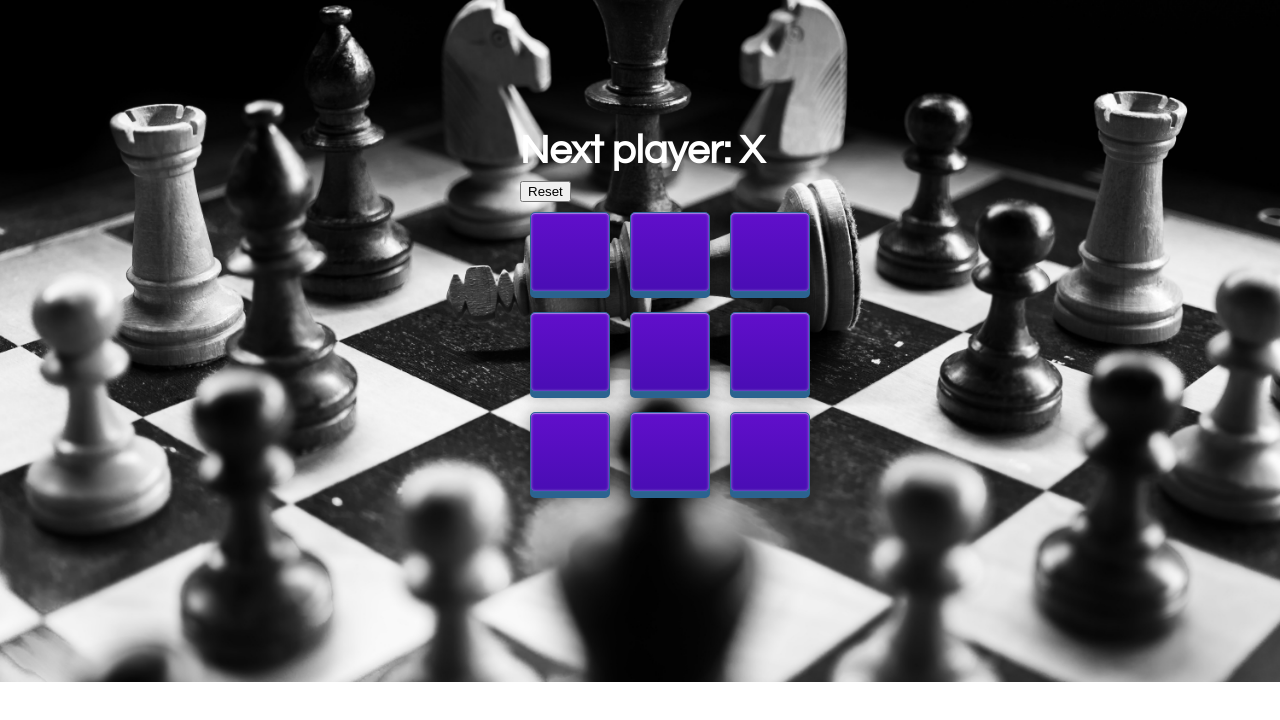
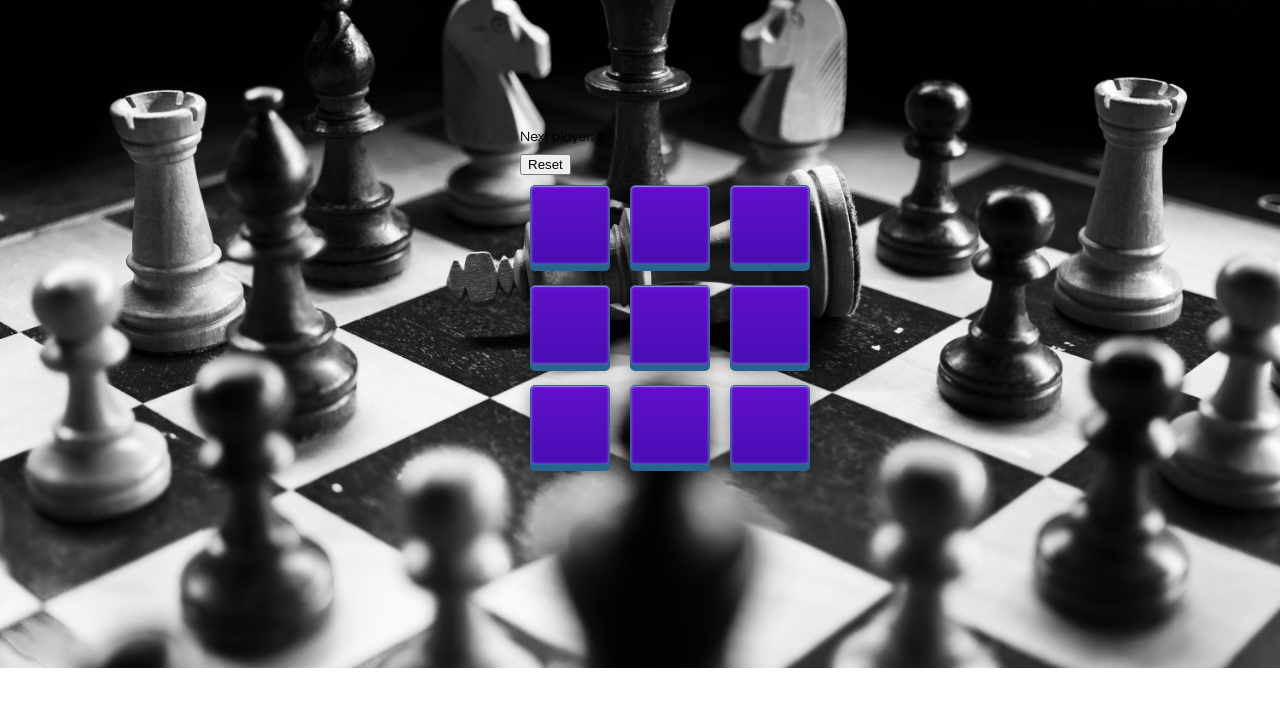
Before and after one commit to sanjeev0007/TicTacToe-using-react, a React app: page / in a window 1280 px wide. Built offline with nearby package versions, Linux system fonts and the light colour scheme.

Commit message:
Revert "Fix design issue"

```diff
--- a/src/index.css
+++ b/src/index.css
@@ -21,9 +21,6 @@ ul {
 
 .status {
   margin-bottom: 10px;
-  font-size: 40px;
-  color: white;
-  font-weight: 800;
 }
 
 .square {
```
